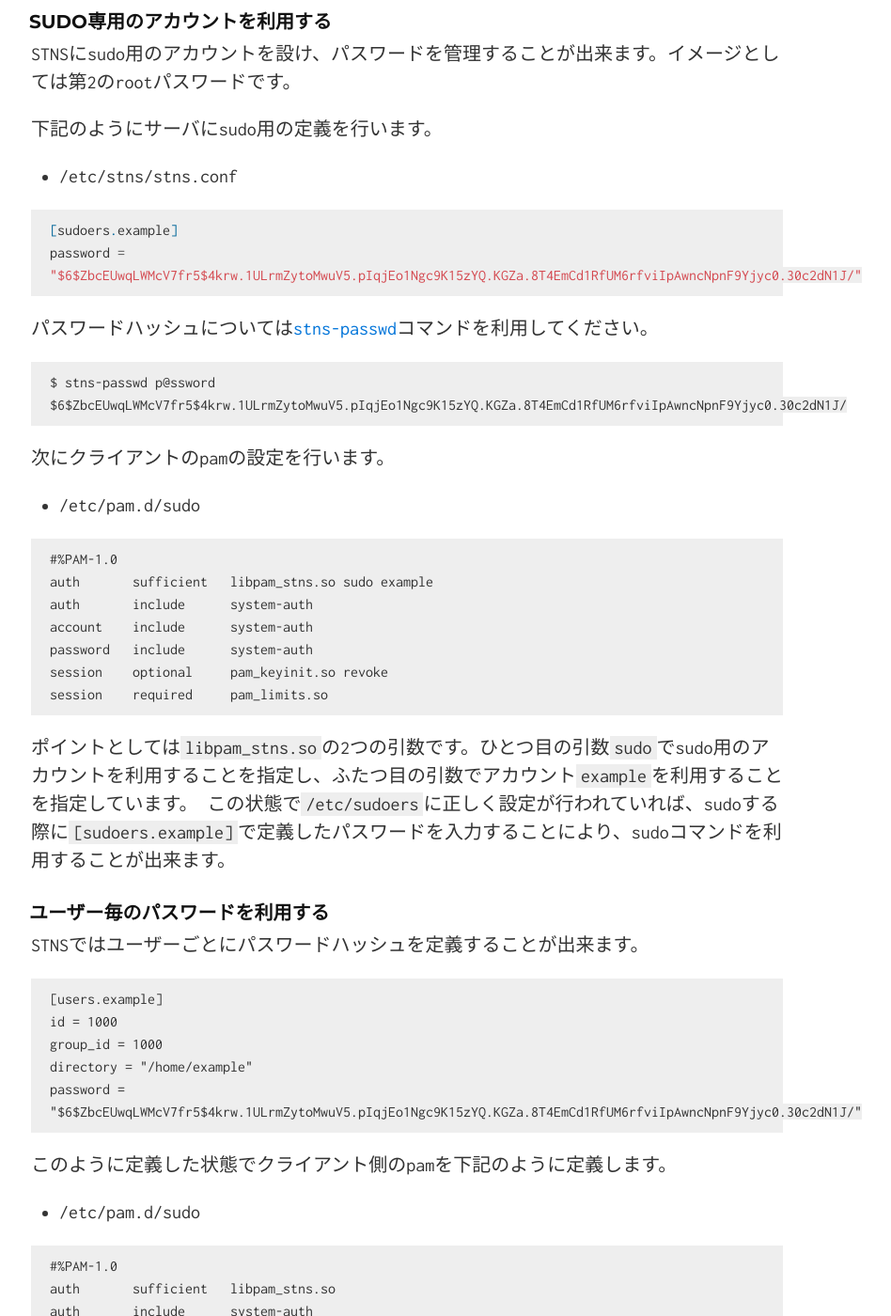
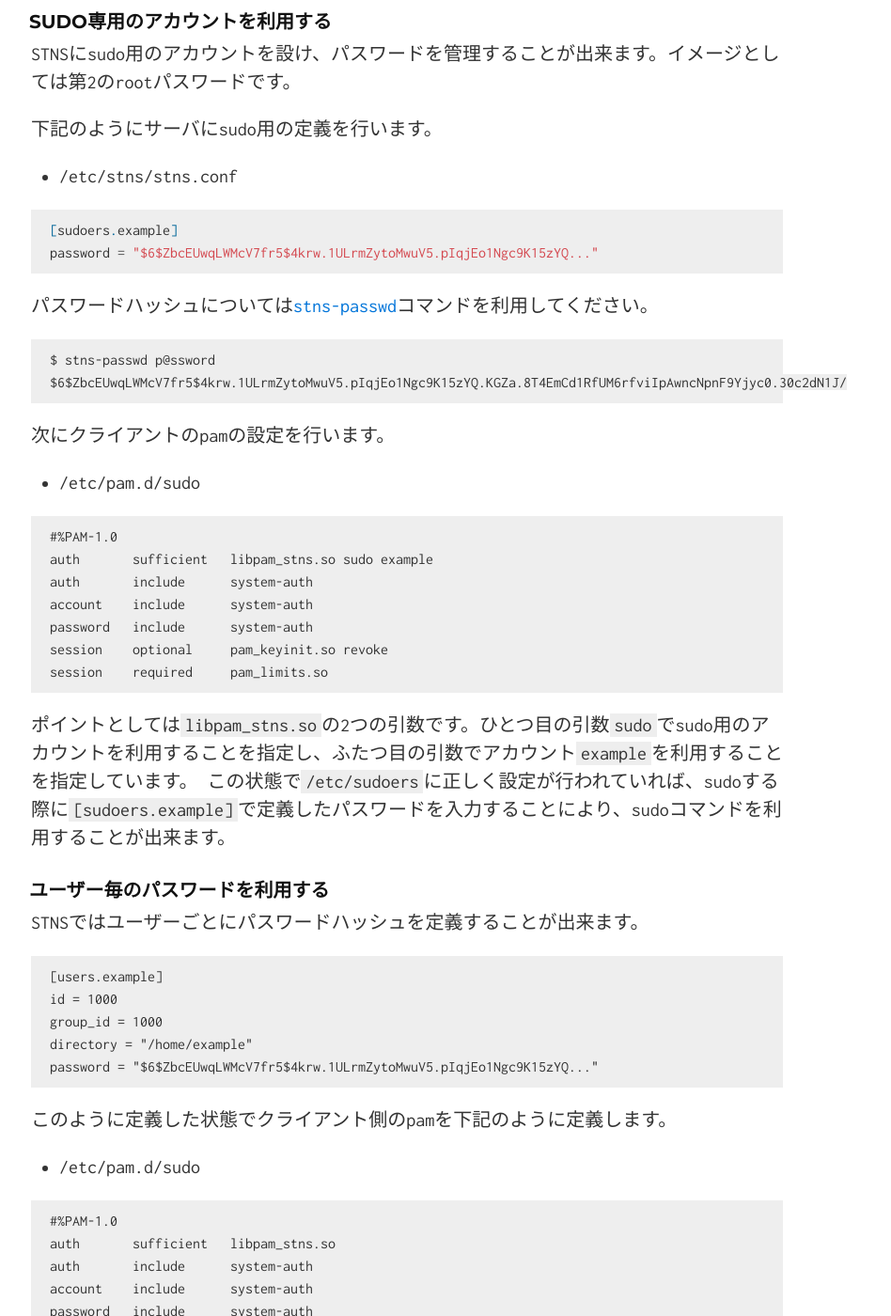
Before and after one commit to STNS/stns.github.io, a Jekyll site: the page built from advanced.ja.md, in a window 1280 px wide and 1400 px high, scrolled down 2043 px. Shown: the whole window at 94% size, without its empty margins (207-1155 px from the left). Built offline with Jekyll 4.4.1, drawn with Linux system fonts in a browser that asks for light colours.

Commit message:
passwordが見きれていたので修正

````diff
--- a/advanced.ja.md
+++ b/advanced.ja.md
@@ -72,7 +72,7 @@ STNSにsudo用のアカウントを設け、パスワードを管理すること
 
 ```toml
 [sudoers.example]
-password = "$6$ZbcEUwqLWMcV7fr5$4krw.1ULrmZytoMwuV5.pIqjEo1Ngc9K15zYQ.KGZa.8T4EmCd1RfUM6rfviIpAwncNpnF9Yjyc0.30c2dN1J/"
+password = "$6$ZbcEUwqLWMcV7fr5$4krw.1ULrmZytoMwuV5.pIqjEo1Ngc9K15zYQ..."
 ```
 
 パスワードハッシュについては[stns-passwd](https://github.com/STNS/stns-passwd)コマンドを利用してください。
@@ -107,7 +107,7 @@ STNSではユーザーごとにパスワードハッシュを定義すること
 id = 1000
 group_id = 1000
 directory = "/home/example"
-password = "$6$ZbcEUwqLWMcV7fr5$4krw.1ULrmZytoMwuV5.pIqjEo1Ngc9K15zYQ.KGZa.8T4EmCd1RfUM6rfviIpAwncNpnF9Yjyc0.30c2dN1J/"
+password = "$6$ZbcEUwqLWMcV7fr5$4krw.1ULrmZytoMwuV5.pIqjEo1Ngc9K15zYQ..."
 ```
 
 このように定義した状態でクライアント側のpamを下記のように定義します。
````
Also changed, not shown: advanced.en.md (+2 -2 lines).
